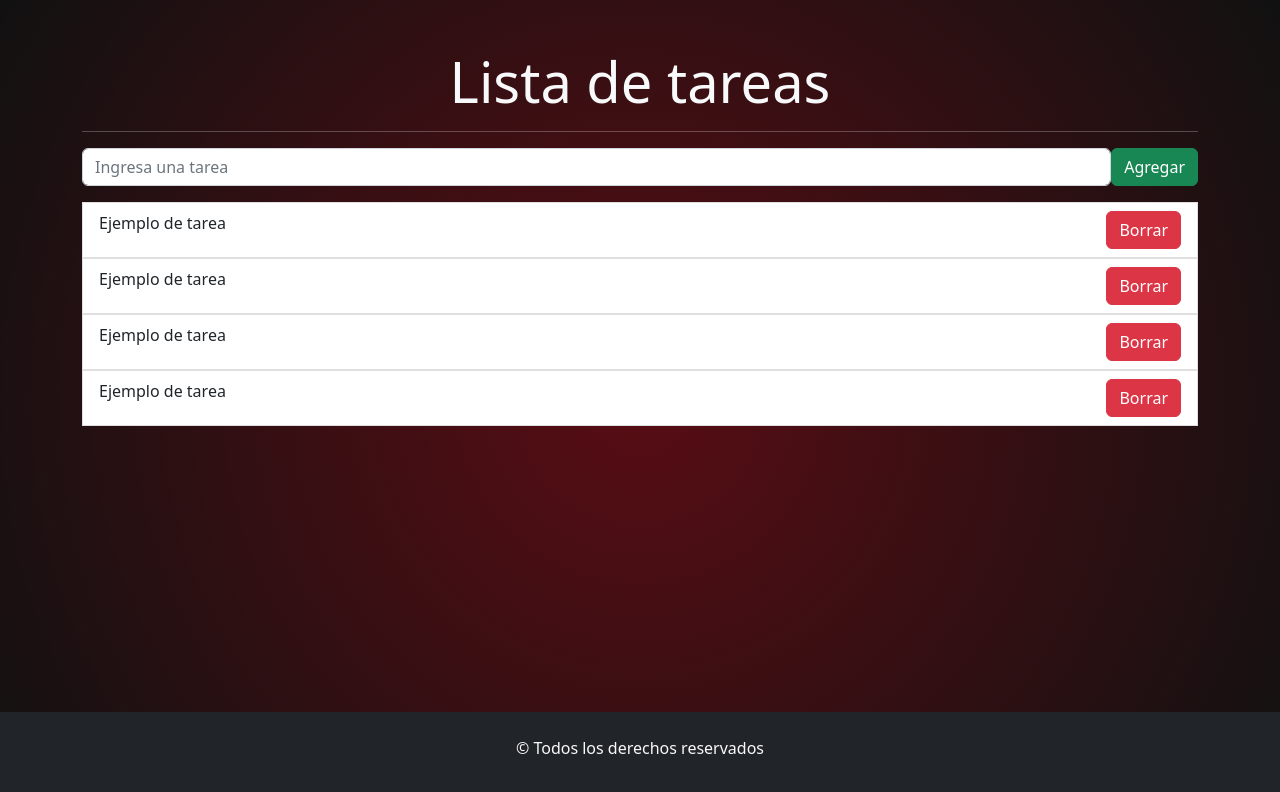
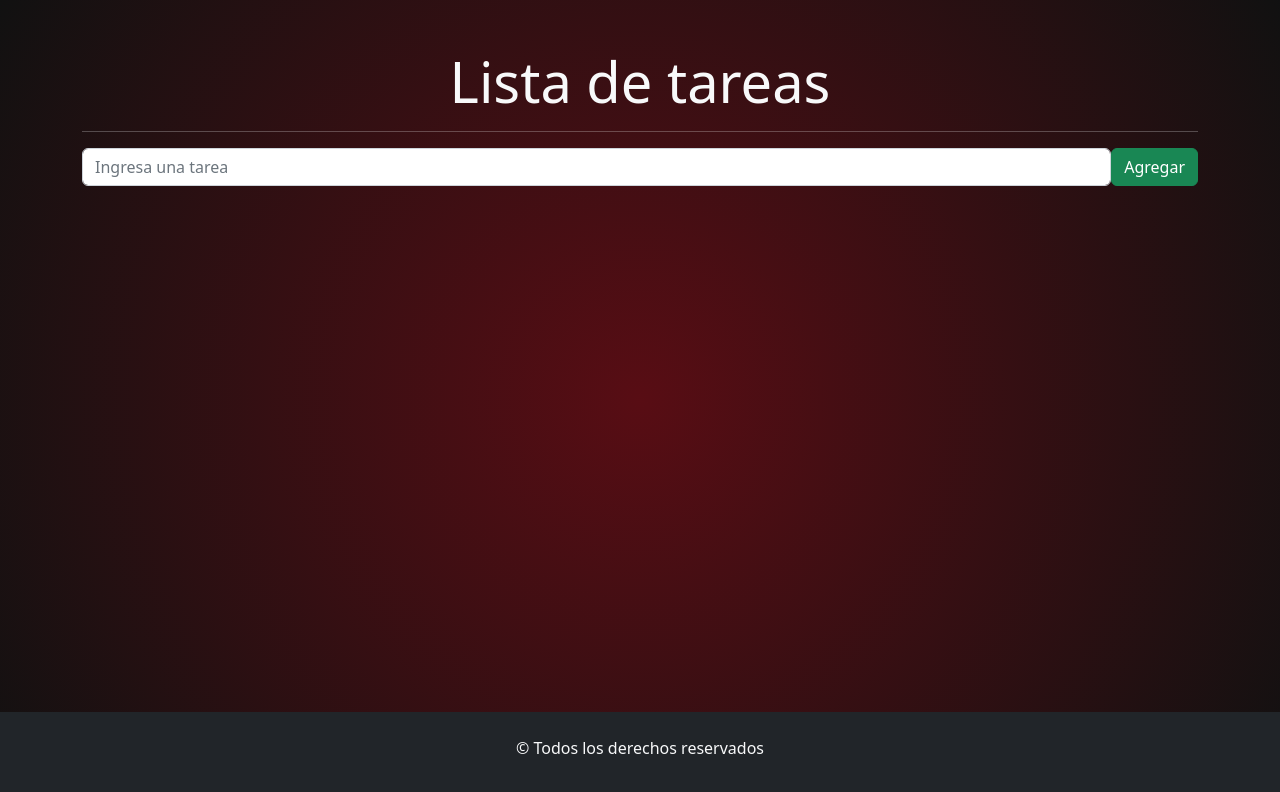
Before and after one commit to NahuFed/TP-React-Ejercicio-4, a React (Vite) app: page / in a window 1280 px wide. Shown: the top 792 px of the page. Built offline with nearby package versions, Linux system fonts and the light colour scheme.

Commit message:
Agregada logica para agregar tareas, cada tarea ttendra su propia key

```diff
--- a/src/components/FormularioTarea.jsx
+++ b/src/components/FormularioTarea.jsx
@@ -29,7 +29,7 @@ const FormularioTarea = () => {
           </Button>
         </Form.Group>
       </Form>
-      <ListaTareas></ListaTareas>
+      <ListaTareas tareas={arrayTareas}></ListaTareas>
     </>
   );
 };
--- a/src/components/ItemTarea.jsx
+++ b/src/components/ItemTarea.jsx
@@ -1,11 +1,11 @@
 import React from 'react';
 import { Button, ListGroup } from 'react-bootstrap';
 
-const ItemTarea = () => {
+const ItemTarea = (props) => {
     return (
         <div>
             <ListGroup.Item className='d-flex justify-content-between'>
-                Ejemplo de tarea
+                {props.nombreTarea}
                 <Button variant='danger'>Borrar</Button>
                     </ListGroup.Item>
         </div>
--- a/src/components/ListaTareas.jsx
+++ b/src/components/ListaTareas.jsx
@@ -1,14 +1,14 @@
 import { ListGroup } from "react-bootstrap";
 import ItemTarea from "./ItemTarea";
 
-const ListaTareas = () => {
+const ListaTareas = ({tareas}) => {
   return (
     <div>
       <ListGroup className="rounded">
-        <ItemTarea></ItemTarea>
-        <ItemTarea></ItemTarea>
-        <ItemTarea></ItemTarea>
-        <ItemTarea></ItemTarea>
+        {
+          tareas.map((tarea,indiceTarea)=>   <ItemTarea nombreTarea={tarea} key={indiceTarea}></ItemTarea>)
+        }
+
       </ListGroup>
     </div>
   );
```
